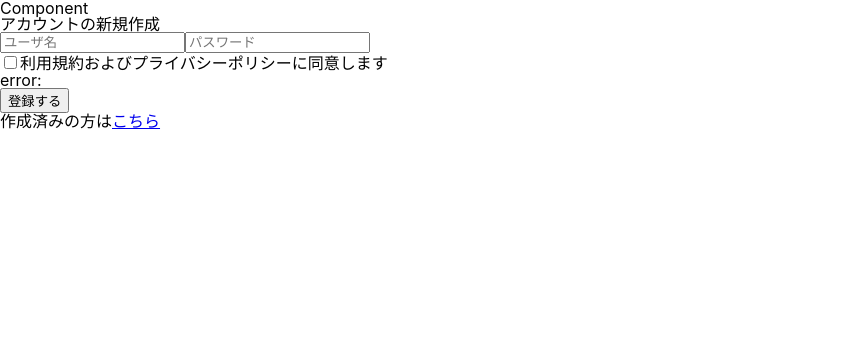
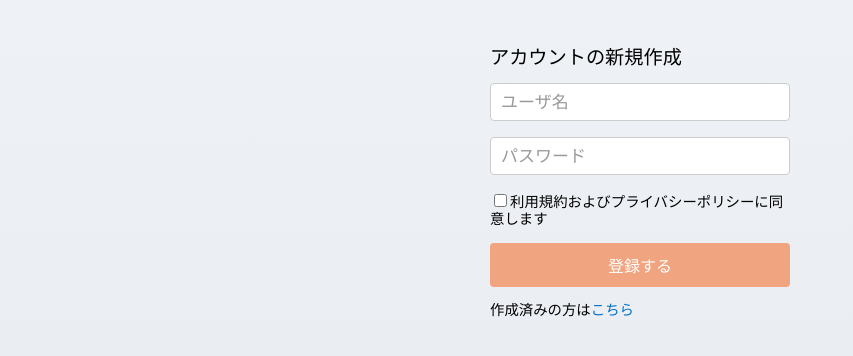
Before and after one commit to ryo4004/typescript-firebase, a React (Create React App) app: page /signup in a window 1280 px wide. Shown: the top 356 px of the page, without its empty margins (0-853 px from the left). Built offline with nearby package versions, Linux system fonts and the light colour scheme.

Commit message:
Update source

```diff
--- a/src/Component/Base/Base.scss
+++ b/src/Component/Base/Base.scss
@@ -0,0 +1,180 @@
+.base {
+  // 050 Snow Again
+  background: linear-gradient(to top, #e6e9f0 0%, #eef1f5 100%);
+  width: 100%;
+  min-height: 100vh;
+
+  header {
+    display: block;
+    width: 100%;
+    max-width: 800px;
+    margin: 0 auto;
+    background: #fff;
+
+    .contents {
+      margin: 0 12px;
+      display: flex;
+      flex-wrap: wrap;
+
+      .title {
+        margin: 12px 0;
+
+        a {
+          display: flex;
+          align-items: center;
+          text-decoration: none;
+          color: #333;
+
+          .icon {
+            width: 50px;
+            height: 50px;
+          }
+
+          h1 {
+            margin: 0 12px;
+          }
+
+          &:hover {
+            h1 {
+              text-decoration: underline;
+            }
+          }
+        }
+      }
+
+      .menu {
+        margin: 12px 0 12px auto;
+
+        display: flex;
+        align-items: center;
+
+        a {
+          text-decoration: none;
+          color: #333;
+          margin-right: 12px;
+          font-size: .9rem;
+
+          &:hover {
+            text-decoration: underline;
+            color: #666;
+          }
+        }
+
+        a.button {
+          text-decoration: none;
+          margin: 0;
+          padding: 8px 16px;
+          border: .55px solid #f8ab86;
+          border-radius: .25rem;
+          color: #f8ab86;
+          background: #fff;
+          font-size: 14px;
+          font-weight: bold;
+
+          &:hover {
+            background: rgba(243,115,53,.8);
+            color: #fff;
+          }
+        }
+      }
+    }
+  }
+
+  .signup, .login {
+    max-width: 300px;
+    width: 95%;
+    margin: 0 auto;
+
+    h2 {
+      font-size: 1.2rem;
+      font-weight: normal;
+    }
+
+    input[type="text"],
+    input[type="password"] {
+      -webkit-appearance: none;
+      display: block;
+      width: calc(100% - 20px - 2px);
+      margin: 16px 0;
+      padding: 8px 10px;
+      border: 1px solid #ccc;
+      border-radius: .25rem;
+      color: #333;
+      font-size: 17px;
+      font-family: -apple-system, BlinkMacSystemFont, 'Hiragino Sans', 'Hiragino Kaku Gothic ProN', '游ゴシック Medium', meiryo, sans-serif;
+      transition: border-color .15s ease-in-out, box-shadow .15s ease-in-out;
+
+      &::placeholder {
+        color: #999;
+      }
+
+      &:focus {
+        border: solid 1px rgba(243,115,53,1);
+        box-shadow: 0 0 0 0.2rem rgba(243,115,53,.25);
+        outline: 0;
+      }
+
+      &:active {
+        border: solid 1px rgba(243,115,53,1);
+      }
+    }
+
+    .agreement {
+      margin: 16px 0;
+
+      a {
+        color: #0070c9;
+        text-decoration: none;
+
+        &:hover {
+          text-decoration: underline;
+        }
+      }
+    }
+
+    .err {
+      margin: 16px 0;
+      padding: 1rem 12px;
+      border: 1px solid #f5c6cb;
+      border-radius: .25rem;
+      background: #f8d7da;
+      color: #721c24;
+      font-size: .9rem;
+    }
+
+    button {
+      display: block;
+      width: 100%;
+      height: 44px;
+      padding: 6px 18px;
+      border: none;
+      border-radius: .25rem;
+      background: rgba(243,115,53,.6);
+      font-size: 1rem;
+      color: #fff;
+      cursor: pointer;
+      outline: none;
+      transition: all ease-in-out .2s;
+
+      &:focus {
+        // box-shadow: 0 0 0 0.2rem rgba(243,115,53,.25);
+      }
+
+      &:hover, &:active, &:focus {
+        background: rgba(243,115,53,.8);
+        transition: all ease-in-out .1s;
+        color: #fff;
+      }
+
+      &:active, &:focus {
+        box-shadow: 0 0 0 0.2rem rgba(243,115,53,.25);
+      }
+
+      &:disabled {
+        color: #888;
+        background: #f8f8f8;
+        cursor: default;
+      }
+    }
+  }
+}
--- a/src/Component/Base/Base.tsx
+++ b/src/Component/Base/Base.tsx
@@ -1,5 +1,5 @@
 import React, { FC } from 'react'
-import { Route, Switch, Link } from 'react-router-dom'
+import { Route, Switch } from 'react-router-dom'
 import { connect } from 'react-redux'
 
 import Login from './Login/Login'
--- a/src/Component/Base/Login/Login.scss
+++ b/src/Component/Base/Login/Login.scss
@@ -0,0 +1,20 @@
+.login {
+
+  & > div {
+    padding: 48px 0;
+  }
+
+  .add-account {
+    margin: 16px 0;
+    font-size: .9rem;
+
+    a {
+      color: #0070c9;
+      text-decoration: none;
+
+      &:hover {
+        text-decoration: underline;
+      }
+    }
+  }
+}
--- a/src/Component/Base/Login/Login.tsx
+++ b/src/Component/Base/Login/Login.tsx
@@ -35,12 +35,20 @@ const Login: FC<LoginProps> = ({
 }) => {
 
   useEffect(() => {
+    return () => changeEmail('')
+  }, [changeEmail])
+
+  useEffect(() => {
+    return () => changePassword('')
+  }, [changePassword])
+
+  useEffect(() => {
     setError({code: '', message: ''})
     return () => setError({code: '', message: ''})
-  }, [])
+  }, [setError])
 
   const showError = () => {
-    if (!error) return false
+    if (!error.code) return false
     let message
     switch (error.code) {
       // Local Error
--- a/src/Component/Base/Signup/Signup.scss
+++ b/src/Component/Base/Signup/Signup.scss
@@ -0,0 +1,26 @@
+.signup {
+
+  & > div {
+    padding: 48px 0;
+
+    .agreement {
+      label {
+        font-size: .9rem;
+      }
+    }
+  }
+
+  .login-account {
+    margin: 16px 0;
+    font-size: .9rem;
+
+    a {
+      color: #0070c9;
+      text-decoration: none;
+
+      &:hover {
+        text-decoration: underline;
+      }
+    }
+  }
+}
--- a/src/Component/Base/Signup/Signup.tsx
+++ b/src/Component/Base/Signup/Signup.tsx
@@ -38,12 +38,20 @@ const Signup: FC<SignupProps> = ({
 }) => {
 
   useEffect(() => {
+    return () => changeEmail('')
+  }, [changeEmail])
+
+  useEffect(() => {
+    return () => changePassword('')
+  }, [changePassword])
+
+  useEffect(() => {
     setError({code: '', message: ''})
     return () => setError({code: '', message: ''})
-  }, [])
+  }, [setError])
 
   const showError = () => {
-    if (!error) return false
+    if (error.code === '') return false
     let message
     switch (error.code) {
       // Local Error
--- a/src/Component/Navigation.tsx
+++ b/src/Component/Navigation.tsx
@@ -14,7 +14,6 @@ const Navigation: FC = () => {
   return (
     <React.Fragment>
       {/* <Toast /> */}
-      Component
       <Switch>
         <Route path='/login' component={Base} />
         <Route path='/signup' component={Base} />
--- /dev/null
+++ b/src/Sagas/Login.ts
@@ -0,0 +1,13 @@
+import { call, select, put, takeLatest } from 'redux-saga/effects'
+import { LoginActionType } from '../Actions/Constants/Login'
+import { setError } from '../Actions/Actions/Login'
+
+function* runRequestLogin () {
+  const state = yield select()
+  if (!state.login.email || !state.login.password) return yield put(setError({code: 'blankTextbox', message: ''}))
+  yield call(() => console.log('runRequestLogin'))
+}
+
+export default function* watchRequestLogin () {
+  yield takeLatest(LoginActionType.REQUEST_LOGIN, runRequestLogin)
+}
--- a/src/Sagas/Saga/Saga.ts
+++ b/src/Sagas/Saga/Saga.ts
@@ -1,6 +1,11 @@
 import { all, fork } from 'redux-saga/effects'
+
+import Login from '../Login'
+import Signup from '../Signup'
 
 export default function* rootSaga () {
   yield all([
+    fork(Login),
+    fork(Signup)
   ])
 }
--- /dev/null
+++ b/src/Sagas/Signup.ts
@@ -0,0 +1,14 @@
+import { call, select, put, takeLatest } from 'redux-saga/effects'
+import { SignupActionType } from '../Actions/Constants/Signup'
+import { setError } from '../Actions/Actions/Signup'
+
+function* runRequestSignup () {
+  const state = yield select()
+  if (!state.signup.email || !state.signup.password) return yield put(setError({code: 'blankTextbox', message: ''}))
+  if (!state.signup.agreement) return yield put(setError({code: 'notAgreement', message: ''}))
+  yield call(() => console.log('runRequestSignup'))
+}
+
+export default function* watchRequestSignup () {
+  yield takeLatest(SignupActionType.REQUEST_SIGNUP, runRequestSignup)
+}
```
